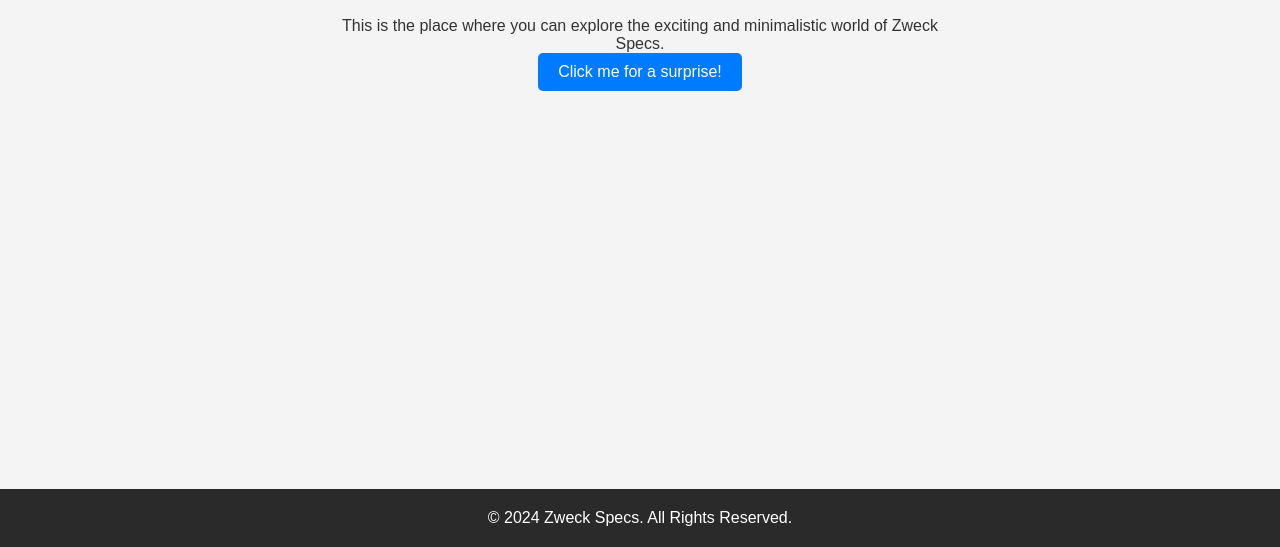
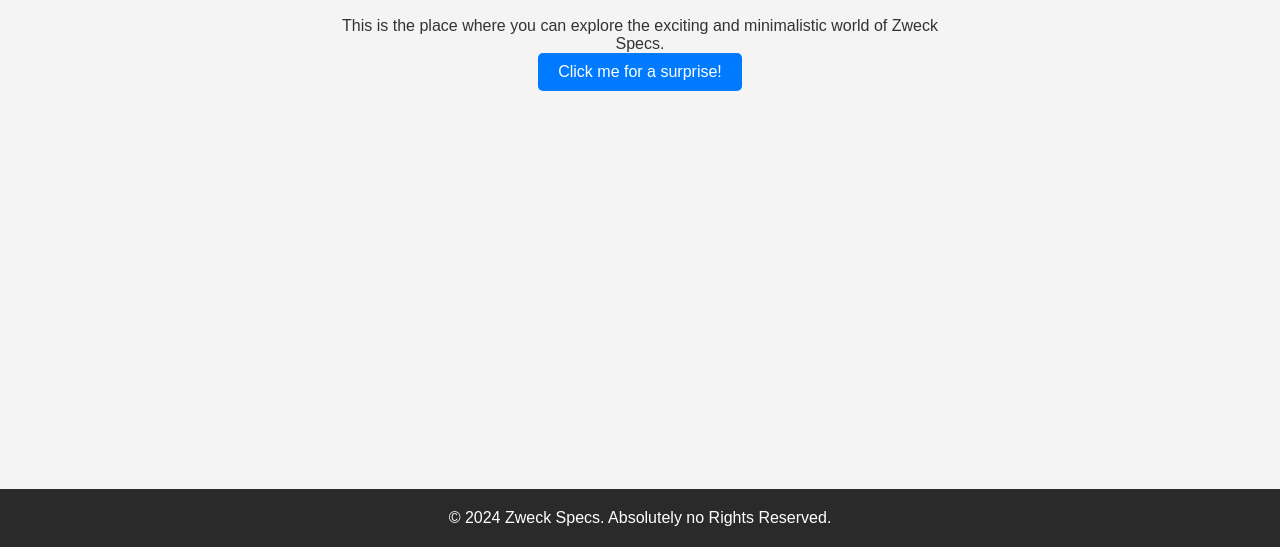
Before and after one commit to JaccobyD/ZweckSpecs, a plain HTML site: page index.html in a window 1280 px wide. Shown: the part 253-800 px from the top of the page. Drawn offline with Linux system fonts and the light colour scheme.

Commit message:
Update index.html

```diff
--- a/index.html
+++ b/index.html
@@ -22,7 +22,7 @@
     </main>
 
     <footer>
-        <p>&copy; 2024 Zweck Specs. All Rights Reserved.</p>
+        <p>&copy; 2024 Zweck Specs. Absolutely no Rights Reserved.</p>
     </footer>
 
     <script src="script.js"></script>
```
